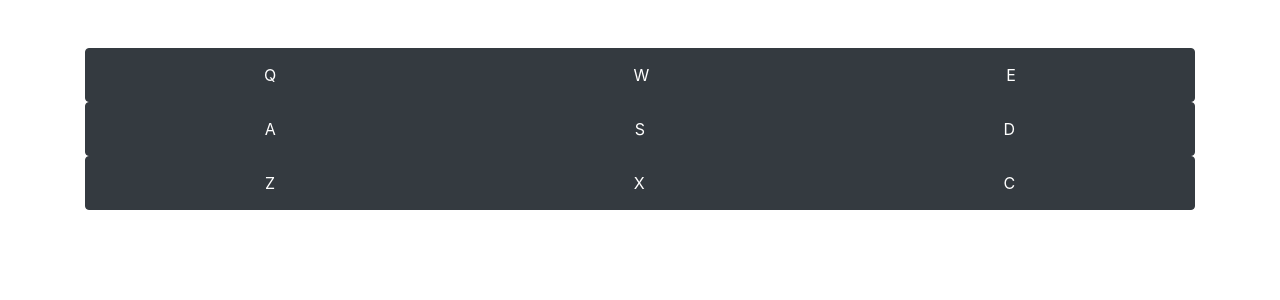
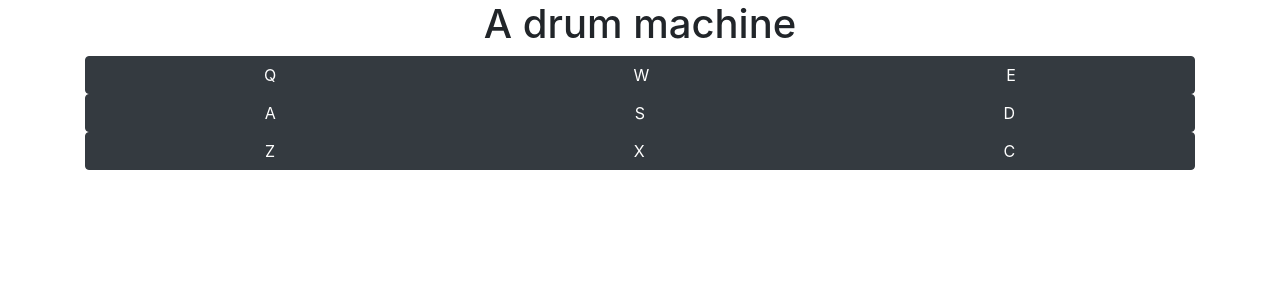
Before and after one commit to Barlowe90/drum-machine, a React (Create React App) app: page / in a window 1280 px wide. Shown: the top 300 px of the page. Built offline with nearby package versions, Linux system fonts and the light colour scheme.

Commit message:
Update App.js
just added button

```diff
--- a/src/App.js
+++ b/src/App.js
@@ -1,70 +1,52 @@
 import "bootstrap/dist/css/bootstrap.min.css";
 
 function App() {
+  let audio = new Audio("./audio/si-mac.m4a");
+
   return (
-    <div className="container my-5" id="drum-machine">
+    <div className="container" id="drum-machine">
+      <h1 className="text-center">A drum machine</h1>
       <div id="display">
         <div
           className="d-flex align-items-center justify-content-center btn-group"
           role="group"
         >
-          <button className="btn btn-dark">
-            <div className="p-2 bd-highlight drum-pad" id="senhora">
-              Q
-              <audio className="clip" id="Q">
-                <source src="" type=""></source>
-              </audio>
-            </div>
+          <button className="btn btn-dark drum-pad" id="Q">
+            Q<audio className="clip" id="Q"></audio>
           </button>
-          <button className="btn btn-dark">
-            <div className="p-2 bd-highlight drum-pad" id="no">
-              W
-            </div>
+          <button className="btn btn-dark drum-pad" id="no">
+            W<audio className="clip" id="W" src="./audio/si-mac.m4a"></audio>
           </button>
-          <button className="btn btn-dark">
-            <div className="p-2 bd-highlight drum-pad" id="chetos">
-              E
-            </div>
+          <button className="btn btn-dark drum-pad" id="chetos">
+            E<audio className="clip" id="E" src="./audio/si-mac.m4a"></audio>
           </button>
         </div>
         <div
           className="d-flex align-items-center justify-content-center btn-group"
           role="group"
         >
-          <button className="btn btn-dark">
-            <div className="p-2 bd-highlight drum-pad" id="maquina">
-              A
-            </div>
+          <button className="btn btn-dark drum-pad" id="maquina">
+            A<audio className="clip" id="A" src="./audio/si-mac.m4a"></audio>
           </button>
-          <button className="btn btn-dark">
-            <div className="p-2 bd-highlight drum-pad" id="lince">
-              S
-            </div>
+          <button className="btn btn-dark drum-pad" id="lince">
+            S<audio className="clip" id="S" src="./audio/si-mac.m4a"></audio>
           </button>
-          <button className="btn btn-dark">
-            <div className="p-2 bd-highlight drum-pad" id="teRies">
-              D
-            </div>
+          <button className="btn btn-dark drum-pad" id="teRies">
+            D<audio className="clip" id="D" src="./audio/si-mac.m4a"></audio>
           </button>
         </div>
         <div
           className="d-flex align-items-center justify-content-center btn-group"
           role="group"
         >
-          <button className="btn btn-dark">
-            <div className="p-2 bd-highlight drum-pad" id="fiera">
-              Z
-            </div>
+          <button className="btn btn-dark drum-pad" id="fiera">
+            Z<audio className="clip" id="Z" src="./audio/si-mac.m4a"></audio>
           </button>
-          <button className="btn btn-dark">
-            <div className="p-2 bd-highlight drum-pad" id="si">
-              X
-            </div>
+          <button className="btn btn-dark drum-pad" id="si">
+            X<audio className="clip" id="X" src="./audio/si-mac.m4a"></audio>
           </button>
-          <button className="btn btn-dark">
-            <div className="p-2 bd-highlight drum-pad" id="rey">
-              C
-            </div>
+          <button className="btn btn-dark drum-pad" id="rey">
+            C<audio className="clip" id="C" src="./audio/si-mac.m4a"></audio>
           </button>
         </div>
       </div>
```
